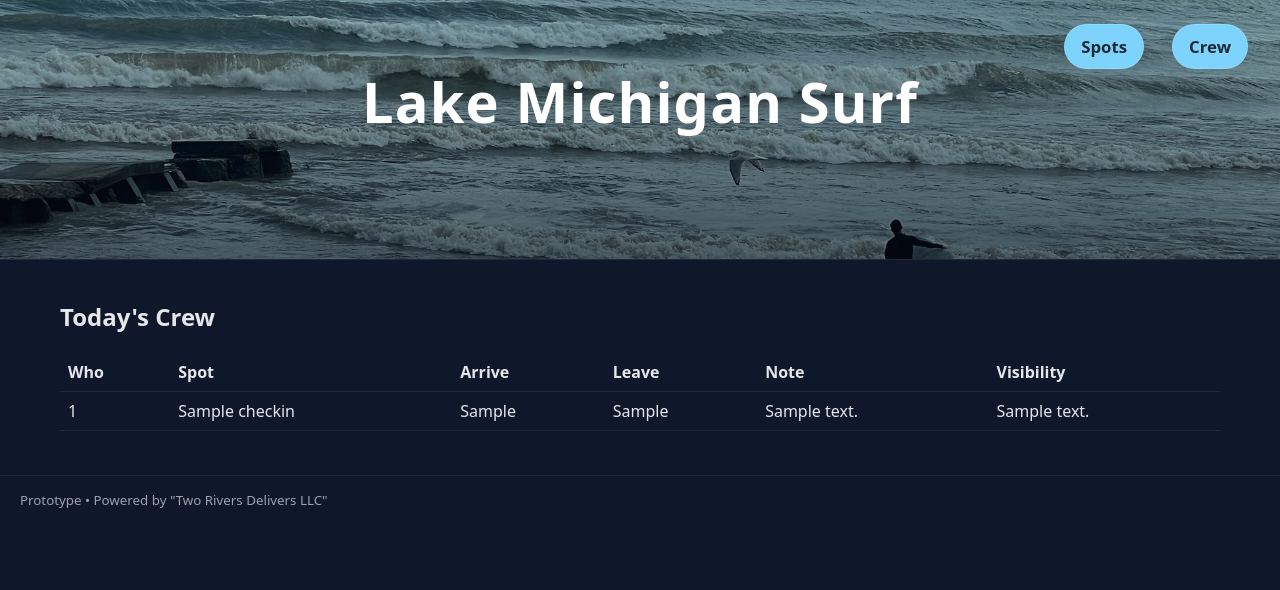
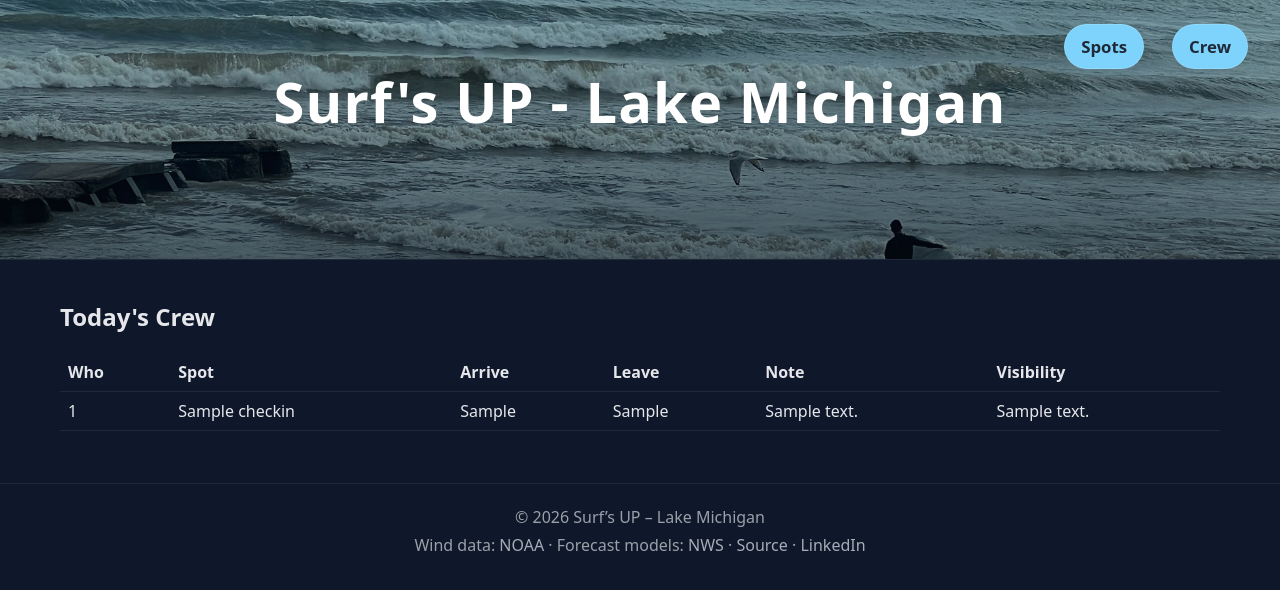
Before and after one commit to zeebecks/Surfs-up, a FastAPI app: template app/templates/crew.html in a window 1280 px wide. Shown: the top 590 px of the page. Run offline with FastAPI, Linux system fonts and the light colour scheme; the template is opened without the code that fills it: most values are stand-ins (such as "Sample title", 1, 10 or a date in 2020); some libraries are stand-ins or nearby versions.

Commit message:
changing footer and title

```diff
--- a/app/static/styles.css
+++ b/app/static/styles.css
@@ -524,3 +524,31 @@ button.chip {
   border-top: 1px solid #1f2937;
   margin-top: 24px;
 }
+
+.app-footer {
+  margin-top: 32px;
+  padding: 16px 20px 28px;
+  border-top: 1px solid #1f2937;
+  color: #9aa1a9;
+  font-size: 1rem;
+}
+
+.footer-inner {
+  max-width: 1100px;
+  margin: 0 auto;
+  text-align: center;
+}
+
+.footer-line {
+  margin: 6px 0;
+}
+
+.app-footer a {
+  color: #a5adb6;
+  text-decoration: none;
+}
+
+.app-footer a:hover {
+  color: #c3c9d1;
+  text-decoration: underline;
+}
--- a/app/templates/base.html
+++ b/app/templates/base.html
@@ -12,13 +12,28 @@
   <div class="banner-overlay">
     <div class="header-inner">
   <!-- <img class="site-logo" src="/static/favicon.png" alt="Site logo"> -->
-  <h1 class="site-title">Lake Michigan Surf</h1>
+  <h1 class="site-title">Surf's UP - Lake Michigan</h1>
   <nav><a href="/">Spots</a><a href="/crew">Crew</a></nav>
 </div>
   </div>
 </header>
 <main class="container">{% block content %}{% endblock %}</main>
-<footer class="footer"><small>Prototype • Powered by "Two Rivers Delivers LLC" </small></footer>
+<!-- <footer class="footer"><small>Prototype • Powered by "Two Rivers Delivers LLC" </small></footer> -->
+ <footer class="app-footer">
+  <div class="footer-inner">
+    <p class="footer-line">
+      © 2026 Surf’s UP – Lake Michigan
+    </p>
+    <p class="footer-line">
+      Wind data:
+      <a href="https://www.noaa.gov" target="_blank" rel="noopener noreferrer">NOAA</a> ·
+      Forecast models:
+      <a href="https://www.weather.gov" target="_blank" rel="noopener noreferrer">NWS</a> ·
+      <a href="https://github.com/zeebecks" target="_blank" rel="noopener noreferrer">Source</a> ·
+      <a href="https://www.linkedin.com/in/zacharybecka/" target="_blank" rel="noopener noreferrer">LinkedIn</a>
+    </p>
+  </div>
+</footer>
 <script>
 const bannerImages = [
   "/static/banner-1.jpeg",
```
